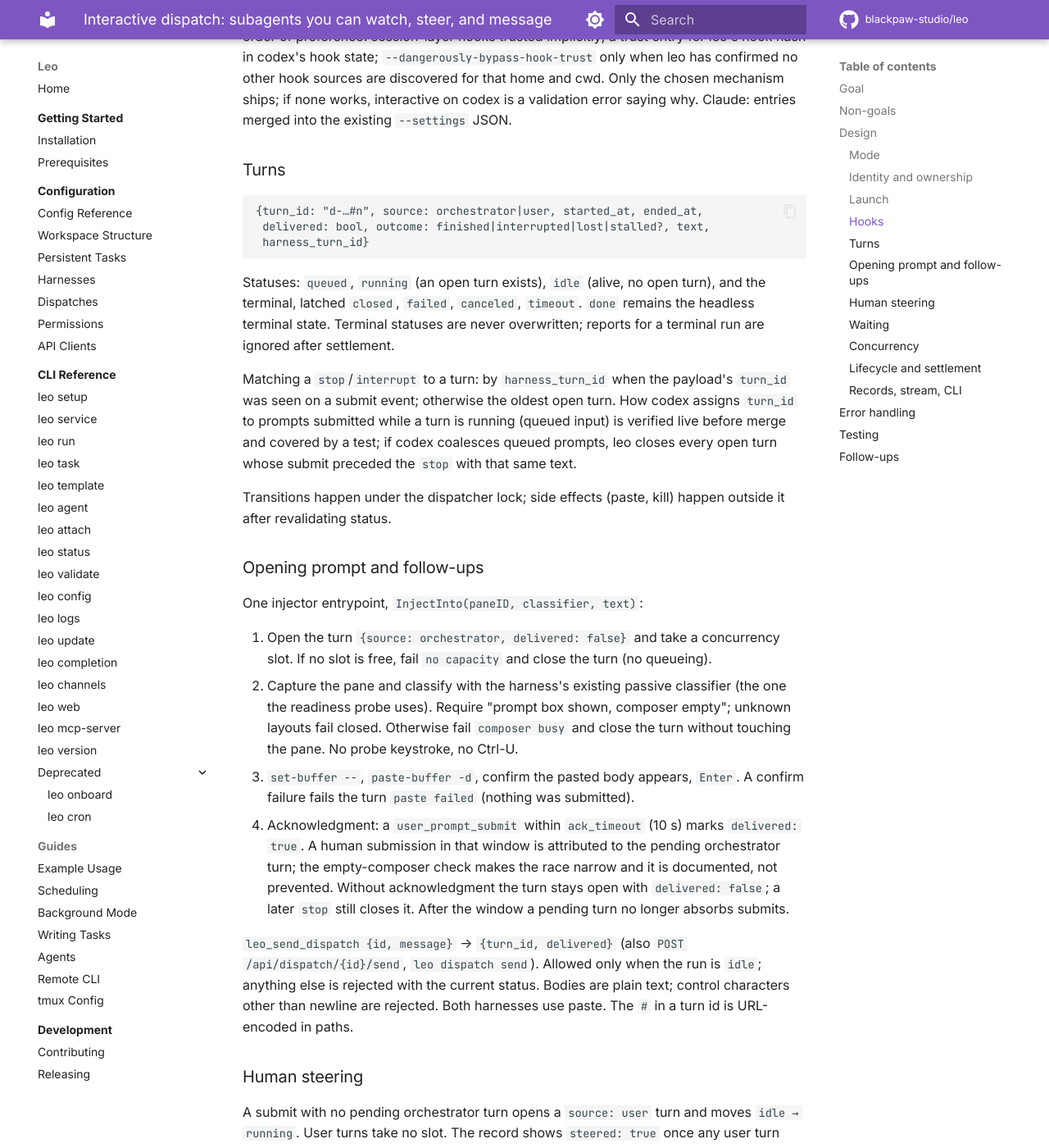
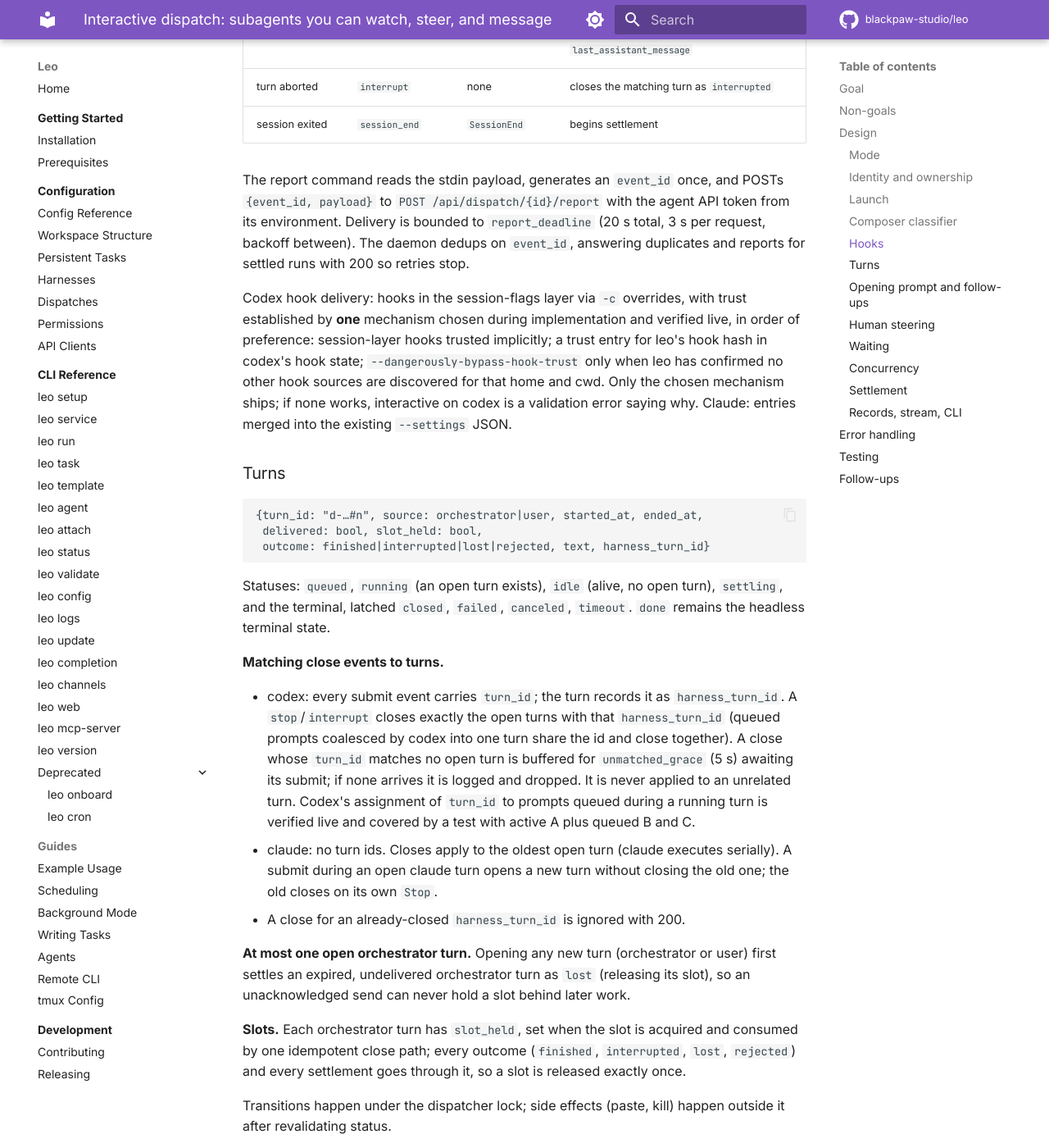
Before and after one commit to blackpaw-studio/leo, an MkDocs documentation site: the page built from docs/specs/2026-09-14-interactive-dispatch.md, in a window 1280 px wide and 1400 px high, scrolled down 2317 px. Shown: the whole window at 82% size. Built offline with MkDocs 1.6.1 and Material for MkDocs 9.7.7, drawn with Linux system fonts in a browser that asks for light colours; comment, search, counter and statistics services are not loaded; some of the changed text lies outside the part shown.

Commit message:
docs(spec): interactive dispatch rev 4 (review fixes)
Passive composer classifier, turn_id-exact matching with buffered unmatched
closes, one open orchestrator turn, slot_held single release, settling state
with immutable deadline, ack armed before Enter, supervisor primary-pane
watch, status stream events.

Claude-Session: https://claude.ai/code/session_01G3Ypof77KGe3FypkrXGTyn

````diff
--- a/docs/specs/2026-09-14-interactive-dispatch.md
+++ b/docs/specs/2026-09-14-interactive-dispatch.md
@@ -1,10 +1,8 @@
 # Interactive dispatch: subagents you can watch, steer, and message
 
 Extends `docs/specs/2026-09-13-subagent-dispatch.md` (shipped, v0.23.0).
-Revision 3. Rev 2 tried to make sessions durable and deliveries exclusive;
-both were the source of most review findings and neither is needed for the
-goal. Rev 3 binds subagents to their caller, drops queued sends and per-run
-tokens, and makes delivery honest rather than exclusive.
+Revision 4: rev 3's scope (subagents bound to the caller, no queued sends,
+paste-only delivery, forgery accepted) plus the fixes from its review.
 
 ## Goal
 
@@ -18,8 +16,7 @@ tmux session. Turn boundaries come from the harness's own hooks.
 
 - Replacing headless mode. It stays the default and what `leo_consult` uses.
 - Supervision or durability. A subagent lives and dies with its caller's
-  tmux session and with the daemon. No restart loop, no reattach, no
-  agentstore entry.
+  tmux session and with the daemon. No restart loop, no reattach.
 - Exclusive ownership of the composer. A human and the orchestrator share
   one input box; leo avoids clobbering and reports delivery honestly.
 - Queued sends, per-turn timeouts, inbox-socket delivery, OpenCode.
@@ -36,15 +33,21 @@ tmux session. Turn boundaries come from the harness's own hooks.
 ### Identity and ownership
 
 - `pane_id` (tmux `%N`, from `new-window -P -F '#{pane_id}'`) persisted on
-  the record. All targeting and cleanup use it; cleanup is `kill-pane`.
+  the record before anything is injected. All targeting and cleanup use it;
+  cleanup is `kill-pane`.
 - `session_id` from the first hook report.
-- Ownership: the pane is created in the caller's session (`leo-<caller>`),
-  or `leo-dispatch` for non-agent callers. When that session ends for any
-  reason (agent stop/restart, daemon shutdown), the pane dies with it and the
-  run finalizes on the next sweep. On daemon start, every non-terminal
-  interactive record is finalized: `closed` if it has a finished turn,
-  `failed` otherwise, and its pane killed if still alive. Nothing is
-  reattached.
+- The pane is created in the caller's session (`leo-<caller>`), or
+  `leo-dispatch` for non-agent callers.
+- **Supervisor change:** today the supervisor decides an agent has exited
+  when its tmux *session* disappears. Subagent windows would keep the session
+  alive after the agent's own pane exits and break restart. The supervisor
+  must instead watch the agent's primary pane and, when it dies, kill the
+  whole session (taking subagents with it) before applying its restart
+  logic.
+- On daemon start, every non-terminal interactive record is settled:
+  `closed` if it has a finished turn, else `failed`; its pane is killed if
+  alive. Panes of already-terminal records that still exist are killed too.
+  Nothing is reattached.
 
 ### Launch
 
@@ -56,14 +59,23 @@ tmux new-window -d -P -F '#{pane_id}' -t <session> -n <label>·<hex4> -c <cwd> [
 ```
 
 Argv comes from the adapters' `Args`/`Env`; every element is shell-quoted;
-the leo executable path is absolute. The record (with `pane_id`) is persisted
-before the opening prompt is injected; if persistence fails, the pane is
-killed and the dispatch fails.
+the leo executable path is absolute. The opening turn is created at `Start`
+(status `queued`) so the run always has a turn to wait on; any launch or
+opening-injection failure settles the run `failed` with that turn `rejected`.
 
 Startup dialogs are prevented, not dismissed: the adapters' existing
 prelaunch config (codex trust entry, claude onboarding/trust settings) is
 reused, plus the codex config key that disables the update prompt, verified
 live. The readiness probe treats any remaining dialog as launch failure.
+
+### Composer classifier
+
+A new **passive** classifier per harness, `Classify(capture) →
+{Busy, Empty, Draft, Unknown}`, from a pane capture with no keystrokes. It
+must recognise multiline drafts, placeholder text, collapsed-paste markers,
+and footer chrome; the existing probe classifier (which reports drafts as
+empty) is not reused for this. `Unknown` fails closed: sends are rejected and
+idle-close is deferred.
 
 ### Hooks
 
@@ -73,20 +85,21 @@ error)` adds per-launch hooks for four events, all running
 
 | Event | codex | claude | leo effect |
 |---|---|---|---|
-| prompt submitted | `user_prompt_submit` | `UserPromptSubmit` | acknowledges a pending orchestrator turn, else opens a user turn |
-| turn finished | `stop` | `Stop` | closes a turn with `last_assistant_message` |
-| turn aborted | `interrupt` | none | closes a turn as `interrupted` |
-| session exited | `session_end` | `SessionEnd` | begins final settlement |
+| prompt submitted | `user_prompt_submit` | `UserPromptSubmit` | acknowledges an armed orchestrator turn, else opens a user turn |
+| turn finished | `stop` | `Stop` | closes the matching turn with `last_assistant_message` |
+| turn aborted | `interrupt` | none | closes the matching turn as `interrupted` |
+| session exited | `session_end` | `SessionEnd` | begins settlement |
 
 The report command reads the stdin payload, generates an `event_id` once,
 and POSTs `{event_id, payload}` to `POST /api/dispatch/{id}/report` with the
-agent API token from its environment, retrying with backoff (5 attempts,
-~30 s) on transport failure. The daemon dedups on `event_id` and answers a
-duplicate with 200.
+agent API token from its environment. Delivery is bounded to
+`report_deadline` (20 s total, 3 s per request, backoff between). The daemon
+dedups on `event_id`, answering duplicates and reports for settled runs with
+200 so retries stop.
 
 Codex hook delivery: hooks in the session-flags layer via `-c` overrides,
 with trust established by **one** mechanism chosen during implementation and
-verified live, in this order of preference: session-layer hooks trusted
+verified live, in order of preference: session-layer hooks trusted
 implicitly; a trust entry for leo's hook hash in codex's hook state;
 `--dangerously-bypass-hook-trust` only when leo has confirmed no other hook
 sources are discovered for that home and cwd. Only the chosen mechanism
@@ -97,21 +110,38 @@ Claude: entries merged into the existing `--settings` JSON.
 
 ```
 {turn_id: "d-…#n", source: orchestrator|user, started_at, ended_at,
- delivered: bool, outcome: finished|interrupted|lost|stalled?, text,
- harness_turn_id}
+ delivered: bool, slot_held: bool,
+ outcome: finished|interrupted|lost|rejected, text, harness_turn_id}
 ```
 
 Statuses: `queued`, `running` (an open turn exists), `idle` (alive, no open
-turn), and the terminal, latched `closed`, `failed`, `canceled`, `timeout`.
-`done` remains the headless terminal state. Terminal statuses are never
-overwritten; reports for a terminal run are ignored after settlement.
+turn), `settling`, and the terminal, latched `closed`, `failed`, `canceled`,
+`timeout`. `done` remains the headless terminal state.
 
-Matching a `stop`/`interrupt` to a turn: by `harness_turn_id` when the
-payload's `turn_id` was seen on a submit event; otherwise the oldest open
-turn. How codex assigns `turn_id` to prompts submitted while a turn is
-running (queued input) is verified live before merge and covered by a test;
-if codex coalesces queued prompts, leo closes every open turn whose submit
-preceded the `stop` with that same text.
+**Matching close events to turns.**
+
+- codex: every submit event carries `turn_id`; the turn records it as
+  `harness_turn_id`. A `stop`/`interrupt` closes exactly the open turns with
+  that `harness_turn_id` (queued prompts coalesced by codex into one turn
+  share the id and close together). A close whose `turn_id` matches no open
+  turn is buffered for `unmatched_grace` (5 s) awaiting its submit; if none
+  arrives it is logged and dropped. It is never applied to an unrelated turn.
+  Codex's assignment of `turn_id` to prompts queued during a running turn is
+  verified live and covered by a test with active A plus queued B and C.
+- claude: no turn ids. Closes apply to the oldest open turn (claude executes
+  serially). A submit during an open claude turn opens a new turn without
+  closing the old one; the old closes on its own `Stop`.
+- A close for an already-closed `harness_turn_id` is ignored with 200.
+
+**At most one open orchestrator turn.** Opening any new turn (orchestrator
+or user) first settles an expired, undelivered orchestrator turn as `lost`
+(releasing its slot), so an unacknowledged send can never hold a slot behind
+later work.
+
+**Slots.** Each orchestrator turn has `slot_held`, set when the slot is
+acquired and consumed by one idempotent close path; every outcome
+(`finished`, `interrupted`, `lost`, `rejected`) and every settlement goes
+through it, so a slot is released exactly once.
 
 Transitions happen under the dispatcher lock; side effects (paste, kill)
 happen outside it after revalidating status.
@@ -120,23 +150,22 @@ happen outside it after revalidating status.
 
 One injector entrypoint, `InjectInto(paneID, classifier, text)`:
 
-1. Open the turn `{source: orchestrator, delivered: false}` and take a
-   concurrency slot. If no slot is free, fail `no capacity` and close the
-   turn (no queueing).
-2. Capture the pane and classify with the harness's existing passive
-   classifier (the one the readiness probe uses). Require "prompt box shown,
-   composer empty"; unknown layouts fail closed. Otherwise fail
-   `composer busy` and close the turn without touching the pane. No probe
-   keystroke, no Ctrl-U.
-3. `set-buffer --`, `paste-buffer -d`, confirm the pasted body appears,
-   `Enter`. A confirm failure fails the turn `paste failed` (nothing was
-   submitted).
-4. Acknowledgment: a `user_prompt_submit` within `ack_timeout` (10 s) marks
-   `delivered: true`. A human submission in that window is attributed to the
-   pending orchestrator turn; the empty-composer check makes the race narrow
-   and it is documented, not prevented. Without acknowledgment the turn stays
-   open with `delivered: false`; a later `stop` still closes it. After the
-   window a pending turn no longer absorbs submits.
+1. Acquire a slot for the turn; none free → `rejected: no capacity`.
+2. Classify the pane. Anything but `Empty` → `rejected: composer busy` (or
+   `composer unknown`). No keystrokes were sent.
+3. `set-buffer --`, `paste-buffer -d`, confirm the pasted body appears; a
+   confirm failure → `rejected: paste failed` (nothing was submitted).
+4. Arm the acknowledgment window (`ack_timeout`, 10 s) **immediately before**
+   `Enter`, then send `Enter`.
+5. A submit event while armed marks `delivered: true` and disarms. A human
+   submission inside the window is attributed to the orchestrator turn; the
+   empty-composer check makes the race narrow and it is documented, not
+   prevented. When the window expires the turn stays open with
+   `delivered: false` and no longer absorbs submits; a later matching close
+   still closes it.
+
+A rejected opening turn settles the run `failed`. A rejected send leaves the
+run `idle`; the reply carries the reason.
 
 `leo_send_dispatch {id, message}` → `{turn_id, delivered}` (also
 `POST /api/dispatch/{id}/send`, `leo dispatch send`). Allowed only when the
@@ -146,7 +175,7 @@ harnesses use paste. The `#` in a turn id is URL-encoded in paths.
 
 ### Human steering
 
-A submit with no pending orchestrator turn opens a `source: user` turn and
+A submit with no armed orchestrator turn opens a `source: user` turn and
 moves `idle → running`. User turns take no slot. The record shows
 `steered: true` once any user turn exists.
 
@@ -154,84 +183,100 @@ moves `idle → running`. User turns take no slot. The record shows
 
 `leo_wait` ids may be a run (`d-…`) or a turn (`d-…#n`). A run id is
 resolved **once, when the wait starts**, to the run's latest orchestrator
-turn, or its latest user turn if it has none; the wait then tracks that turn.
-A turn id waits on that turn's outcome. Entries gain `turn_id`, `outcome`,
-`delivered`, `stalled`. A `queued` run keeps the wait pending. An open turn
-whose run has had no hook activity for `stalled_after` (10 min) is reported
-with `stalled: true` on each wait timeout; it is not closed and its slot is
-not released. The caller cancels or keeps waiting.
+turn (there is always at least the opening turn), and the wait tracks that
+turn. A turn id waits on that turn's outcome. Entries gain `turn_id`,
+`outcome`, `delivered`, `stalled`. A `queued` run keeps the wait pending. An
+open turn whose run has had no hook activity for `stalled_after` (10 min) is
+reported with `stalled: true` on each wait timeout; it is not closed and its
+slot is not released. The caller cancels or keeps waiting.
 
 ### Concurrency
 
 `maxConcurrent` (6) admits orchestrator turns: the opening prompt and each
-send hold a slot from step 1 until the turn closes or the run goes terminal,
-released exactly once. Idle sessions and user turns hold no slot.
+send hold a slot from acquisition until their one close path runs. Idle
+sessions and user turns hold no slot.
 
-### Lifecycle and settlement
+### Settlement
 
-Settlement closes every open turn (`interrupted` for cancel, `lost` for
-exit), latches the terminal status, notifies waiters, and closes the
-recorder. It runs:
+Settlement is entered once, with an immutable deadline, and ends in exactly
+one terminal status. While `settling`: sends are rejected, trailing close
+reports are still applied, submits are ignored. At the deadline every open
+turn is closed (`interrupted` for cancel and timeout, `lost` otherwise), the
+terminal status latches, waiters are notified, the recorder closes, and the
+pane is killed if alive. A kill failure is retried by the sweep independently
+of the record's status.
 
-- on `leo_cancel`: `kill-pane`, then settle as `canceled`;
-- on `session_end`, and on pane death noticed by the sweep: wait
-  `final_report_grace` (15 s) for a trailing `stop`, then settle as `closed`
-  if any turn ever finished, else `failed`;
-- on idle close: `idle` for `idle_close_after` (1 h) with the composer empty
-  at check time (a human draft defers it) → `kill-pane`, settle as `closed`;
-- on session timeout (`timeout_seconds`, whole session): `kill-pane`,
-  settle as `timeout`.
+Entry points:
 
-Interactive panes never close on collection. Records of `idle`/`running`
-runs are exempt from retention pruning; dead panes are swept after the
-existing grace.
+- `leo_cancel`: `kill-pane` first, then settle as `canceled` with a zero
+  deadline.
+- `session_end`, or pane death noticed by the sweep: deadline =
+  `final_report_grace` (30 s, longer than `report_deadline`) so a trailing
+  `stop` still lands; terminal status `closed` if any turn ever finished,
+  else `failed`.
+- Idle close: `idle` for `idle_close_after` (1 h) and the classifier says
+  `Empty` at check time (`Draft`/`Unknown` defers) → `kill-pane`, settle
+  as `closed`.
+- Session timeout (`timeout_seconds`, whole session): `kill-pane`, settle as
+  `timeout`.
+
+Interactive panes never close on collection. Records of non-terminal runs
+are exempt from retention pruning; dead panes are swept after the existing
+grace.
 
 ### Records, stream, CLI
 
 `Record` gains `mode`, `pane_id`, `session_id`, `turns`, `steered`. The
-ndjson stream uses the existing `{t, d, raw}` envelope with `d.type =
-"turn"` and a per-run sequence number, written after the record update it
-describes; `leo dispatch watch` renders those events and stays open through
-`idle`, exiting on a terminal status, and on start reconciles from the
-persisted turns so a crash between record and stream writes loses nothing
-visible. `list`/`show` display mode, status, turn count, steered.
-`leo_dispatch`'s reply names the window.
+ndjson stream uses the existing `{t, d, raw}` envelope with a per-run
+sequence number and two event kinds: `d.type = "turn"` (a turn opened or
+closed) and `d.type = "status"` (every status transition, including
+settlement). Events are written after the record update they describe.
+`leo dispatch watch` renders both, stays open through `idle`, and before
+exiting on a terminal status re-reads the record so a missed final event
+cannot leave it hanging or wrong. `list`/`show` display mode, status, turn
+count, steered. `leo_dispatch`'s reply names the window.
 
 ## Error handling
 
 - Interactive on a harness without `TurnHooks`, or codex trust unverified:
   validation error at dispatch.
-- Readiness never reached: `failed` with the probe's error; pane kept under
-  the usual grace.
-- Report with unknown id, unknown `turn_id` on a close event and no open
-  turn, or a settled run: logged and ignored (200 to stop retries).
+- Readiness never reached: run `failed`, opening turn `rejected`; pane kept
+  under the usual grace.
+- Report with unknown id, settled run, duplicate `event_id`, already-closed
+  `harness_turn_id`: 200, logged, no change. Unmatched identified close:
+  buffered then dropped as above.
 - Claude has no abort hook: an interrupted claude turn shows as `stalled`
-  until the next submit opens a new turn (which closes the old one as
-  `lost`) or the user cancels.
-- `composer busy`, `no capacity`, `paste failed`: send returns the reason;
-  the run's status is unchanged.
+  until the user submits again (new turn; the old one closes as `lost` only
+  once it is stalled) or cancels.
 
 ## Testing
 
 - `TurnHooks` argv exact for codex and claude; launch produces
-  `new-window -P -F '#{pane_id}'`; record persisted before injection.
-- Report endpoint: `event_id` dedup, `harness_turn_id` and oldest-open
-  matching, ignored cases, terminal latch.
-- `InjectInto`: composer-busy and unknown-layout rejection with zero
-  keystrokes; paste argv; ack; no-ack leaves `delivered: false`; late stop
-  closes it.
+  `new-window -P -F '#{pane_id}'`; record persisted before injection;
+  opening turn exists at `Start`.
+- Classifier: fixtures for empty, single-line draft, multiline draft,
+  placeholder, collapsed paste, busy, unknown, for both harnesses.
+- Report endpoint: `event_id` dedup; codex `turn_id` match incl. coalesced
+  ids and buffered unmatched closes; claude oldest-open; ignored cases;
+  settled-run 200.
+- `InjectInto`: each rejection reason with zero keystrokes; paste argv; ack
+  armed before Enter; expiry leaves `delivered: false`; expired turn settled
+  `lost` when a new turn opens.
+- Slots: `slot_held` consumed once across every outcome and settlement.
 - Waits: run id snapshot vs turn id; queued pending; stalled reporting.
-- Concurrency: slot per orchestrator turn, released once; `no capacity`
-  rejects; user turns exempt.
-- Settlement: cancel, `session_end` and pane death with final-report grace,
-  idle close deferred by a draft, session timeout, daemon-start finalize.
+- Settlement: cancel, `session_end` vs pane death with grace longer than
+  report deadline, trailing stop applied during settling, sends rejected
+  while settling, idle close deferred by draft/unknown, timeout outcomes,
+  daemon-start settle and orphan pane kill, kill-failure retry.
+- Supervisor: agent primary pane death with live subagent windows → session
+  killed, restart proceeds.
 - e2e with a fake harness binary (prompt box, runs the hook command per
   input): dispatch → wait; send → wait; typed input → user turn; kill pane →
-  closed.
+  closed; daemon restart → settled.
 - Live before merge, from this session: codex interactive on
   `codex-explorer` (wait, send, type in the pane, cancel); claude once; codex
   queued-prompt `turn_id` behaviour; hook trust mechanism; update prompt
-  suppressed.
+  suppressed; `leo agent restart` of the caller with a live subagent.
 
 ## Follow-ups
 
````
